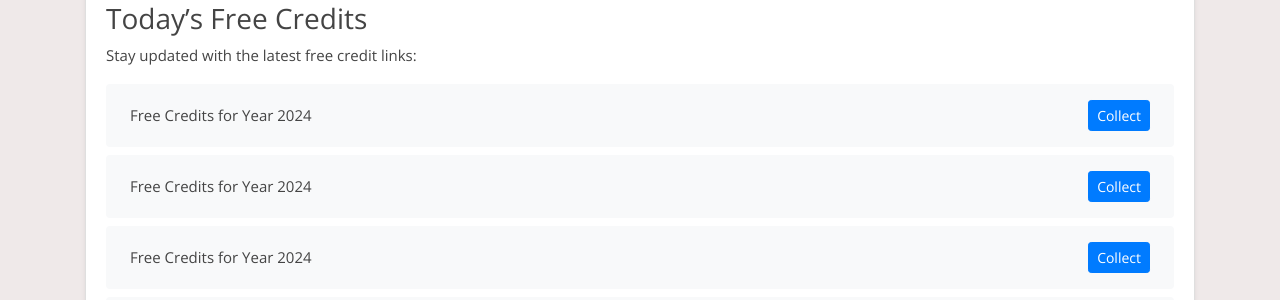
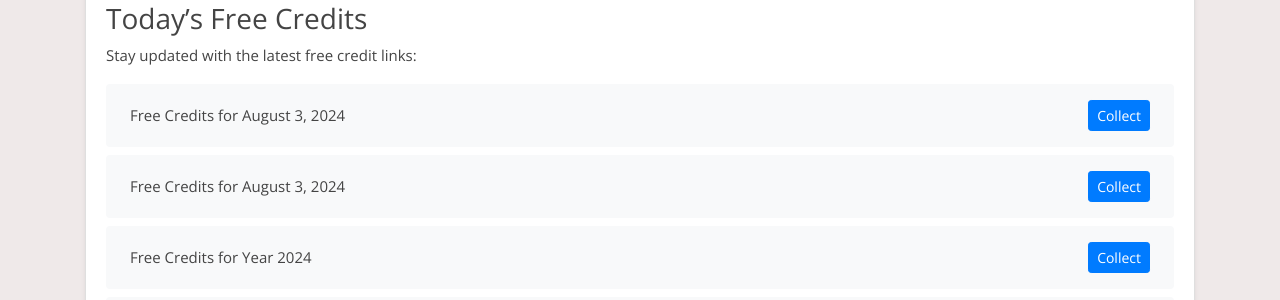
Before and after one commit to Prollad99/bs-net, a Jekyll site: the page built from _posts/2024-06-30-bingo-blitz.md, in a window 1280 px wide and 900 px high, scrolled down 473 px. Shown: the part 155-455 px from the top of the window. Built offline with Jekyll 4.4.1, drawn with Linux system fonts in a browser that asks for light colours; nearby versions of some CDN libraries; comment, search, counter and statistics services are not loaded; some of the changed text lies outside the part shown.

Commit message:
Update bingo-blitz reward links and last modified date

```diff
--- a/_data/include_files.yml
+++ b/_data/include_files.yml
@@ -47,7 +47,7 @@ pop-slots.html:
   last_modified: 2024-08-03 17:09:33
 
 bingo-blitz.html:
-  last_modified: 2024-08-03 17:09:20
+  last_modified: 2024-08-03 17:18:32
 
 willy-wonka.html:
   last_modified: 2024-08-03 17:09:56
--- a/_includes/bingo-blitz.html
+++ b/_includes/bingo-blitz.html
@@ -1,4 +1,12 @@
 <ul class="list-group mt-3 mb-4">
+  <li class="list-group-item d-flex justify-content-between align-items-center">
+    <span>Free Credits for August 3, 2024</span>
+    <a href="https://d10x.co/BingoBlitz/pg1Di" class="btn btn-primary btn-sm">Collect</a>
+  </li>
+  <li class="list-group-item d-flex justify-content-between align-items-center">
+    <span>Free Credits for August 3, 2024</span>
+    <a href="https://bingo-app-dsa.playtika.com/bingo2-v2-bingoblitz/incentive/?incentive=e94f3f6a159974aa5ea8cc82939cce50cfb311bf0ceb66e456c07e7df8f1e6cc&desktop=fb&scene=popup&asset=inbox.PopupGiftCenter&originId=44918&gameref=FBS_030824" class="btn btn-primary btn-sm">Collect</a>
+  </li>
   <li class="list-group-item d-flex justify-content-between align-items-center">
     <span>Free Credits for Year 2024</span>
     <a href="https://d10x.co/BingoBlitz/8OwAm" class="btn btn-primary btn-sm">Collect</a>
@@ -391,12 +399,4 @@
     <span>Free Credits for Year 2024</span>
     <a href="https://bingo-app-dsa.playtika.com/bingo2-v2-bingoblitz/incentive/?incentive=736b0d06d8d7954c15686e6347a61006d4127cb01d56bf24841481ad89475056&desktop=fb&scene=popup&asset=inbox.PopupGiftCenter&originId=44702&gameref=FBD_230624" class="btn btn-primary btn-sm">Collect</a>
   </li>
-  <li class="list-group-item d-flex justify-content-between align-items-center">
-    <span>Free Credits for Year 2024</span>
-    <a href="https://d10x.co/BingoBlitz/pem02" class="btn btn-primary btn-sm">Collect</a>
-  </li>
-  <li class="list-group-item d-flex justify-content-between align-items-center">
-    <span>Free Credits for August 3, 2024</span>
-    <a href="https://bingo-app-dsa.playtika.com/bingo2-v2-bingoblitz/incentive/?incentive=2d89f03c8cfc42c1045b37219e6bdec72a68247fde21f66dcdc2c40293a5fe4a&desktop=fb&scene=popup&asset=inbox.PopupGiftCenter&originId=44701&gameref=FBS_220624&d10x_link_id=pshpiIwE83&af_sub5=d10xlidaf_pshpiIwE83&fbclid=IwZXh0bgNhZW0CMTEAAR34TuUi7degGit9FWIHZEvU4SyMXjXzUGdRSxdS6vma5RZ4cywi_eJiIRs_aem_fD_94Nk7Z2HkqMJGOT_VHg" class="btn btn-primary btn-sm">Collect</a>
-  </li>
 </ul>
```
Also changed, not shown: links-json/bingo-blitz.json (+8 -7 lines).
